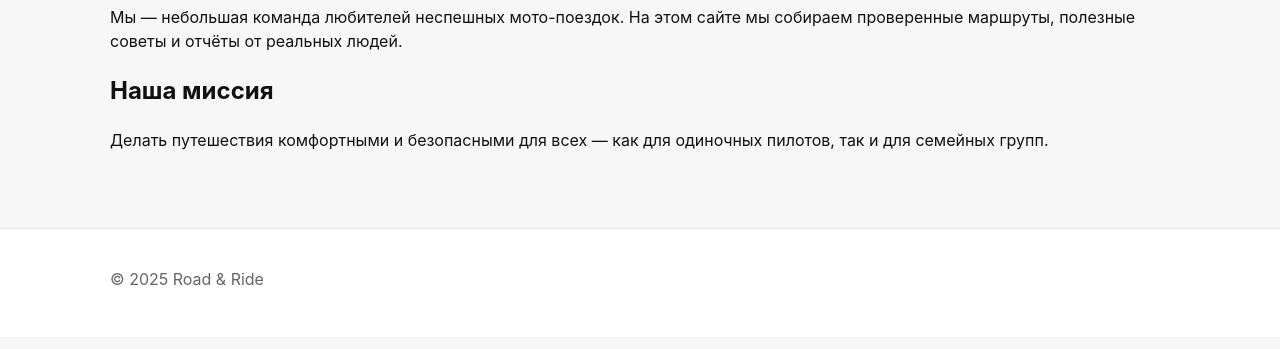
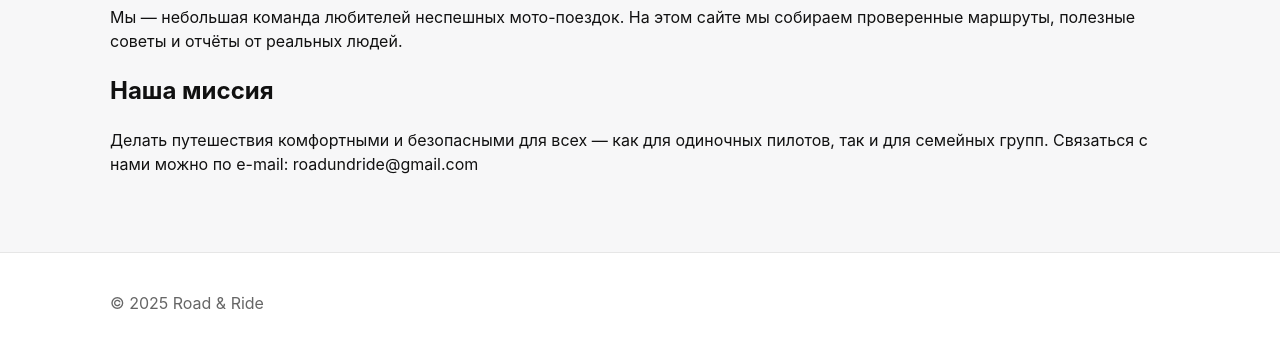
Before and after one commit to spetrin/road-ride-site, a plain HTML site: page about.html in a window 1280 px wide. Shown: the part 209-558 px from the top of the page. Drawn offline with Linux system fonts and the light colour scheme.

Commit message:
вставил имэйл для связи

```diff
--- a/about.html
+++ b/about.html
@@ -32,7 +32,7 @@
     <p>Мы — небольшая команда любителей неспешных мото-поездок. На этом сайте мы собираем проверенные маршруты, полезные советы и отчёты от реальных людей.</p>
 
     <h2>Наша миссия</h2>
-    <p>Делать путешествия комфортными и безопасными для всех — как для одиночных пилотов, так и для семейных групп.</p>
+    <p>Делать путешествия комфортными и безопасными для всех — как для одиночных пилотов, так и для семейных групп. Связаться с нами можно по e-mail: roadundride@gmail.com</p>
   </main>
 
   <footer class="site-footer">
```
